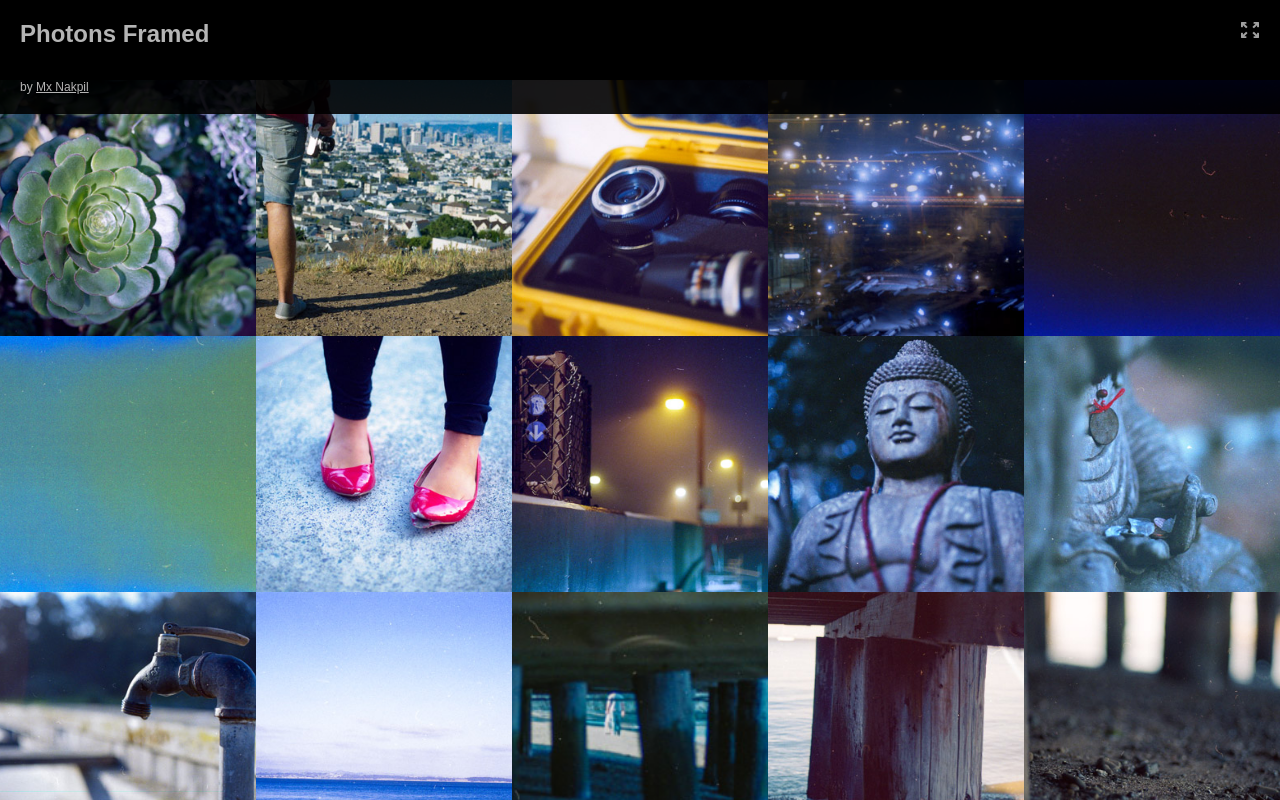
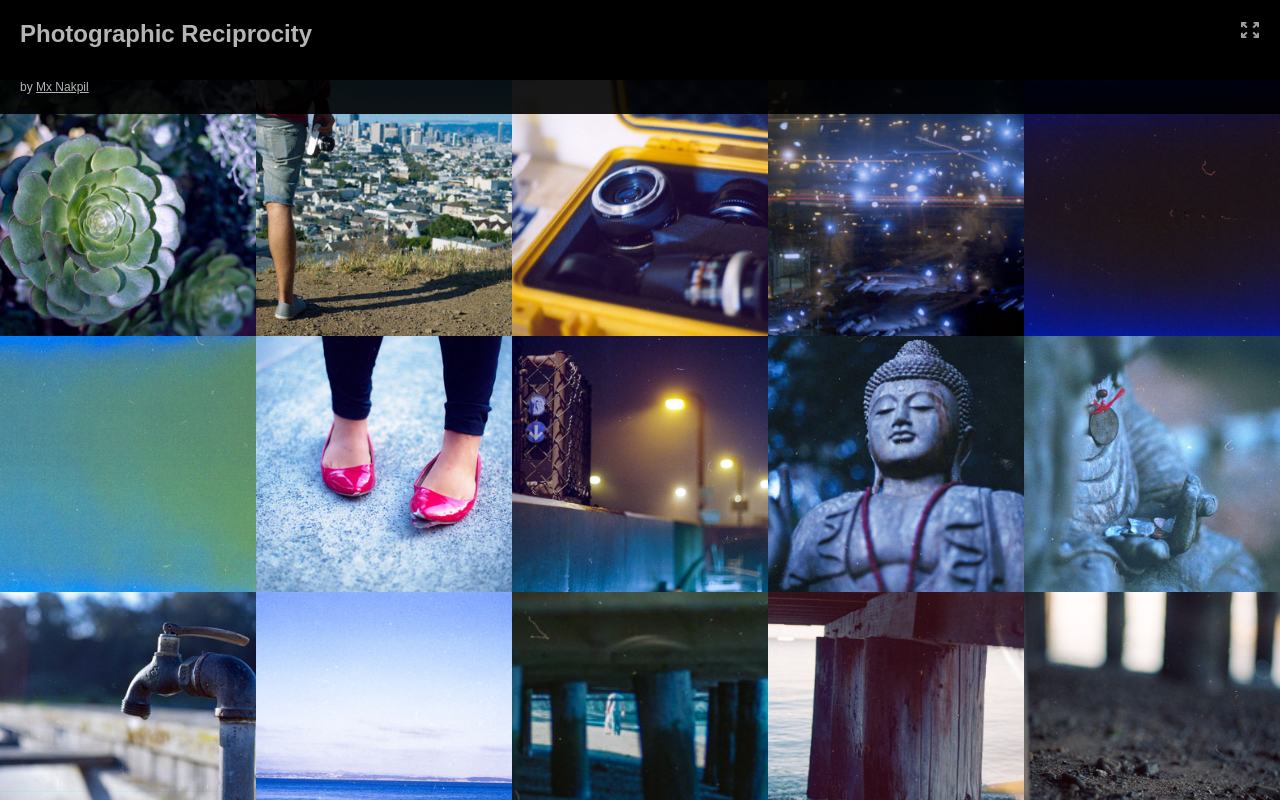
Before and after one commit to mxayon/photons, a plain HTML site: page index.html in a window 1280 px wide. Shown: the top 800 px of the page. Drawn offline with nearby package versions, Linux system fonts and the light colour scheme; files whose address does not match are found by name.

Commit message:
updates title

```diff
--- a/index.html
+++ b/index.html
@@ -23,7 +23,7 @@
   <header class="is-fixed">
     <div class="background"></div>
     <div class="meta-left">
-      <p id="galleryTitle" class="title">Photons Framed</p>
+      <p id="galleryTitle" class="title">Photographic Reciprocity</p>
       <p id="galleryAuthor" class="author">by <a id="galleryAuthorURL" href="https://mxnkpl.com" target="_blank">Mx Nakpil</a></p>
     </div>
     <div class="meta-right">
```
